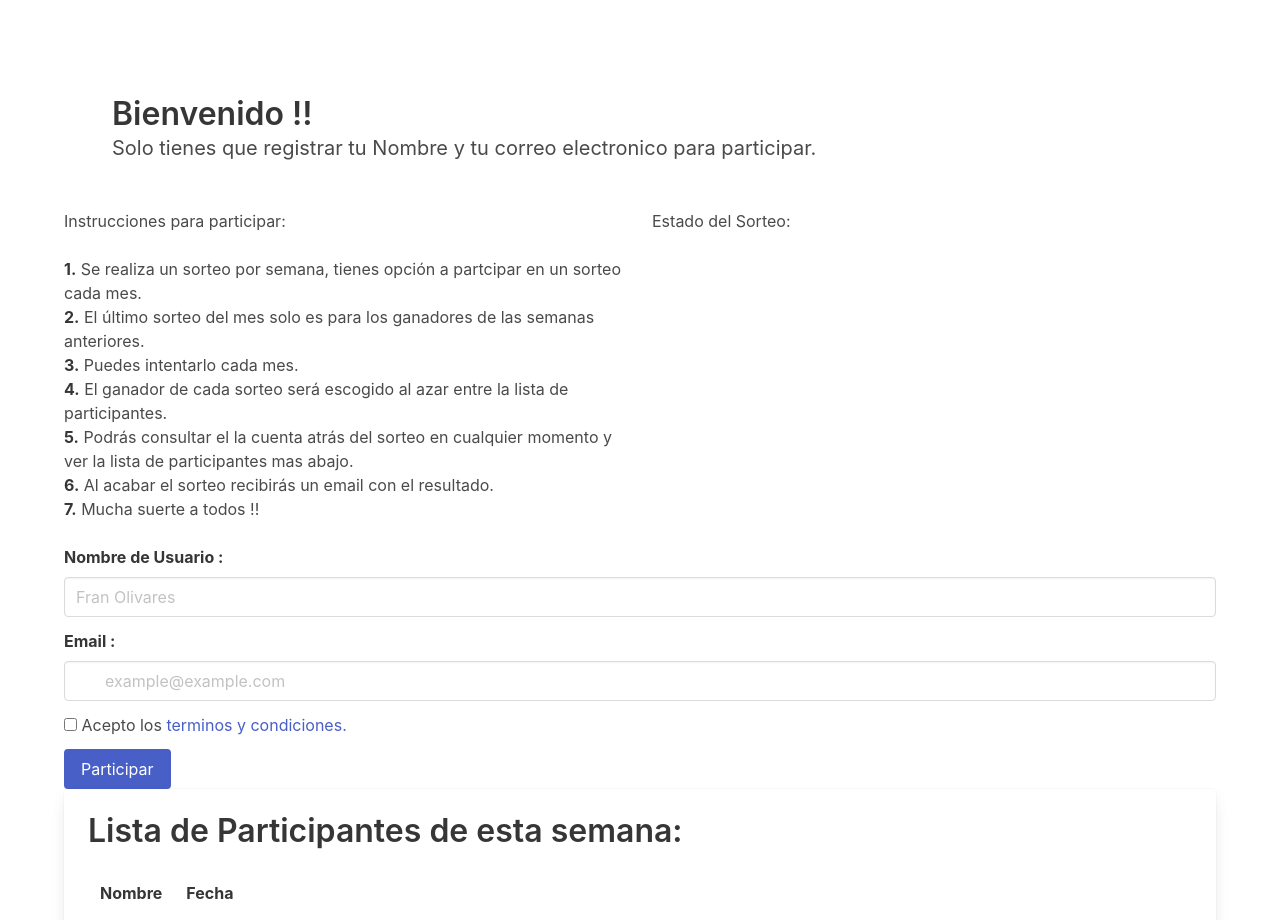
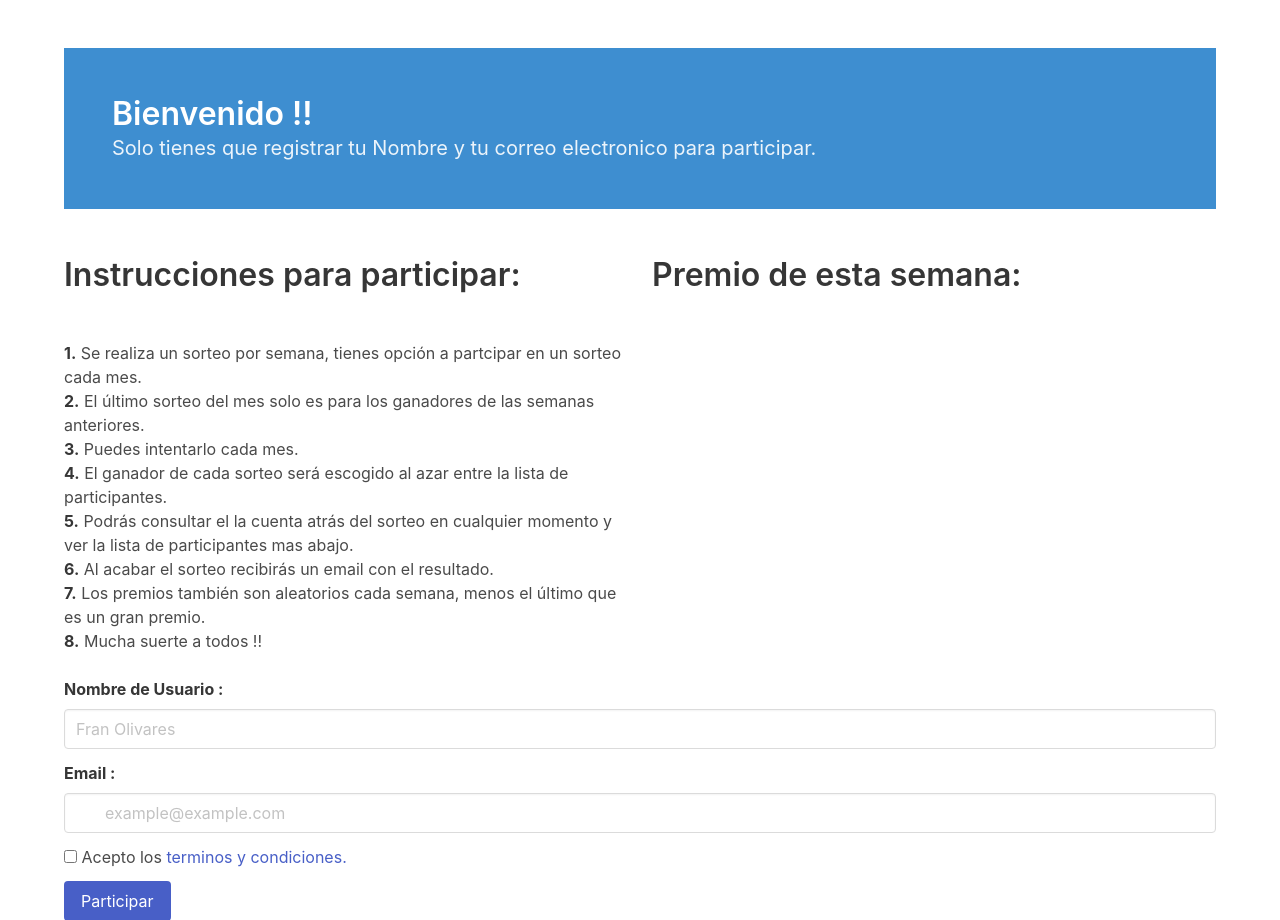
Before and after one commit to fjimenezJOB/examendocker, a Flask app: page / in a window 1280 px wide. Shown: the top 920 px of the page. Run offline with Flask 2, Linux system fonts and the light colour scheme; data that the repository does not hold is empty; some libraries are stand-ins or nearby versions.

Commit message:
estructura visual ok

```diff
--- a/src/libreria/conexion.py
+++ b/src/libreria/conexion.py
@@ -1,6 +1,8 @@
 from pymongo import MongoClient
 from flask import session
+import datetime
 import time
+import calendar
 
 
 MONGO_URL_ATLAS = 'mongodb+srv://franjimenez:Francisco1231998@develop-0hasi.mongodb.net/test?retryWrites=true&w=majority'
@@ -37,6 +39,19 @@ def sacarParticipantes():
     for documento in resultados:
         if documento['activo'] == 1:
             listaParticipantes.append(documento)
-    print(listaParticipantes)
+    return listaParticipantes
 
-    return listaParticipantes
+collection = db['premios']
+
+def introducirPremios():
+    fecha = time.strftime("%d/%m/%y")
+    collection.insert_one({'premio':'Gafas de sol Ray Ban estilo aviador','fecha':fecha, 'activo': 1})
+
+def sacarPremios():
+    fecha = time.strftime("%d/%m/%y")
+    fechaCortada = fecha.split('/', 2)
+    dt = datetime.date(int(fechaCortada[2]),int(fechaCortada[1]), int(fechaCortada[0]))
+    wk = dt.isocalendar()[1]
+    print(wk)
+
+sacarPremios()
--- a/src/main.py
+++ b/src/main.py
@@ -26,13 +26,13 @@ def index():
     }
     return render_template('index.html', **context)
 
-@app.route('/home')
+@app.route('/admin', methods=['POST', 'GET'])
 def home():
     context = {
-        'titulo' : 'Bienvenido al sorteo ' + session['nombre'],
-        'subtitulo' : 'Estas registrado como ' + session['email']
+        'titulo' : 'Bienvenido Admin'
     }
-    return render_template('home.html', **context )
+
+    return render_template('admin.html', **context )
 
 
 if __name__ == "__main__":
--- a/src/templates/index.html
+++ b/src/templates/index.html
@@ -9,7 +9,7 @@
 <div class="columns">
 
   <div class="column is-success">
-    <h1>Instrucciones para participar:</h1>
+    <h1 class="title">Instrucciones para participar:</h1>
     <br>
     <ul>
       <li><strong>1.</strong> Se realiza un sorteo por semana, tienes opción a partcipar en un sorteo cada mes. </li>
@@ -18,12 +18,14 @@
       <li><strong>4.</strong> El ganador de cada sorteo será escogido al azar entre la lista de participantes.</li>
       <li><strong>5.</strong> Podrás consultar el la cuenta atrás del sorteo en cualquier momento y ver la lista de participantes mas abajo.</li>
       <li><strong>6.</strong> Al acabar el sorteo recibirás un email con el resultado.</li>
-      <li><strong>7.</strong> Mucha suerte a todos !!</li>
+      <li><strong>7.</strong> Los premios también son aleatorios cada semana, menos el último que es un gran premio.</li>
+      <li><strong>8.</strong> Mucha suerte a todos !!</li>
     </ul>
   </div>
 
   <div class="column">
-    <h1>Estado del Sorteo:</h1>
+    <h1 class="title">Premio de esta semana:</h1>
+
     <br>
   </div>
 
@@ -82,6 +84,7 @@
   </div>
 </div>
 </form>
+<br><br>
 <div class="card">
   <div class="card-content">
     <p class="title">
--- a/src/templates/layout.html
+++ b/src/templates/layout.html
@@ -10,7 +10,7 @@
     <section class="section">
         <div class="container">
             {% block header %}
-            <section class="hero">
+            <section class="hero is-info">
                 <div class="hero-body">
                   <div class="container">
                     <h1 class="title">
@@ -22,6 +22,7 @@
                   </div>
                 </div>
               </section>
+              <br><br>
 
             {% endblock %}
 
```
Also changed, not shown: src/templates/admin.html (added, +9 -0 lines).
